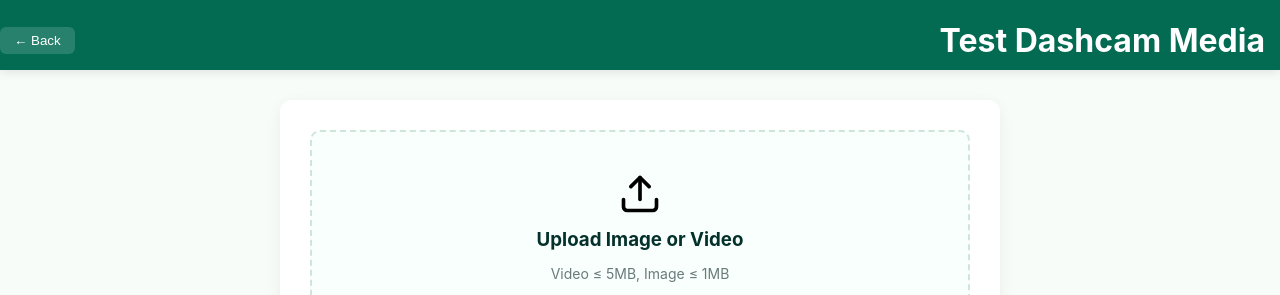
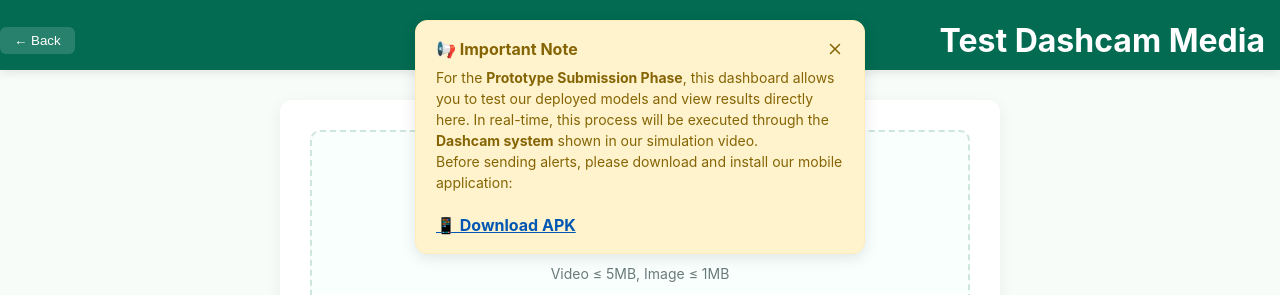
Before and after one commit to kshitij-dmce/TriNetra-Web, a React (Vite) app in the folder frontend/: page /test in a window 1280 px wide. Shown: the top 295 px of the page. Built offline with nearby package versions, Linux system fonts and the light colour scheme; no server answers.

Commit message:
New Commit

```diff
--- a/frontend/src/pages/Home/TestVideo.jsx
+++ b/frontend/src/pages/Home/TestVideo.jsx
@@ -1,6 +1,6 @@
-import React, { useState } from "react";
+import React, { useState, useEffect } from "react";
 import { useNavigate } from "react-router-dom";
-import { Upload, MapPin, Image as ImageIcon, Video } from "lucide-react";
+import { Upload, MapPin, Image as ImageIcon, Video, X } from "lucide-react";
 import "./TestVideo.css";
 
 const FLASK_FRAME_URL = "https://decomposed-cacophonically-wen.ngrok-free.dev/frame";
@@ -15,8 +15,13 @@ export default function TestVideo() {
   const [results, setResults] = useState([]);
   const [error, setError] = useState("");
   const [noHazard, setNoHazard] = useState(false);
+  const [showNote, setShowNote] = useState(true);
 
-  // 📍 Get location
+  useEffect(() => {
+    // Automatically show note when page loads
+    setShowNote(true);
+  }, []);
+
   const handleGetLocation = () => {
     if (!navigator.geolocation) return alert("Geolocation not supported.");
     navigator.geolocation.getCurrentPosition(
@@ -26,7 +31,6 @@ export default function TestVideo() {
     );
   };
 
-  // 📁 Handle file selection
   const handleFileSelect = (e) => {
     const file = e.target.files[0];
     if (!file) return;
@@ -58,7 +62,6 @@ export default function TestVideo() {
     setNoHazard(false);
   };
 
-  // 🖼 Process single image
   const processImage = async () => {
     if (!selectedFile || !location) return;
     setIsProcessing(true);
@@ -97,7 +100,6 @@ export default function TestVideo() {
     }
   };
 
-  // 🎥 Process video (1 FPS)
   const processVideo = async () => {
     if (!selectedFile || !location) return;
     setIsProcessing(true);
@@ -179,6 +181,58 @@ export default function TestVideo() {
 
   return (
     <div className="dashcampage-unique">
+      {/* 🌟 Note Popup Card */}
+      {showNote && (
+        <div
+          style={{
+            position: "fixed",
+            top: "20px",
+            left: "50%",
+            transform: "translateX(-50%)",
+            backgroundColor: "#fff3cd",
+            color: "#856404",
+            border: "1px solid #ffeeba",
+            borderRadius: "12px",
+            boxShadow: "0 4px 15px rgba(0,0,0,0.1)",
+            padding: "18px 20px",
+            maxWidth: "450px",
+            zIndex: 9999,
+            textAlign: "left",
+            animation: "fadeIn 0.3s ease-in-out",
+          }}
+        >
+          <div style={{ display: "flex", justifyContent: "space-between", alignItems: "center" }}>
+            <strong style={{ fontSize: "16px" }}>📢 Important Note</strong>
+            <X
+              size={18}
+              style={{ cursor: "pointer", color: "#856404" }}
+              onClick={() => setShowNote(false)}
+            />
+          </div>
+          <p style={{ marginTop: "8px", fontSize: "14px", lineHeight: "1.5" }}>
+            For the <b>Prototype Submission Phase</b>, this dashboard allows you to test our deployed models
+            and view results directly here. In real-time, this process will be executed through the{" "}
+            <b>Dashcam system</b> shown in our simulation video. <br />
+            Before sending alerts, please download and install our mobile application:
+          </p>
+          <a
+            href="https://drive.google.com/file/d/117bI_oKGRi0Xalrya4rP_HsiW8sZJF3k/view?usp=drive_link"
+            target="_blank"
+            rel="noopener noreferrer"
+            style={{
+              display: "inline-block",
+              marginTop: "8px",
+              color: "#0056b3",
+              textDecoration: "underline",
+              fontWeight: "bold",
+            }}
+          >
+            📱 Download APK
+          </a>
+        </div>
+      )}
+
+      {/* Header */}
       <header className="dashcamheader-unique7">
         <div className="dashcamheader-unique-content">
           <button onClick={() => navigate("/")} className="dashcamheader-unique-backbtn">
@@ -188,7 +242,9 @@ export default function TestVideo() {
         </div>
       </header>
 
+      {/* Main Content */}
       <main className="dashcammain-unique">
+        {/* existing code unchanged */}
         <form onSubmit={handleSubmit} className="dashcamform-unique">
           <div className="dashcamupload-unique-box">
             <Upload size={44} />
@@ -231,7 +287,6 @@ export default function TestVideo() {
           {error && <div className="dashcamerror-unique">{error}</div>}
         </form>
 
-        {/* ✅ Results Section */}
         {!isProcessing && (
           <div className="dashcamresults-unique">
             {results.length > 0 ? (
```
